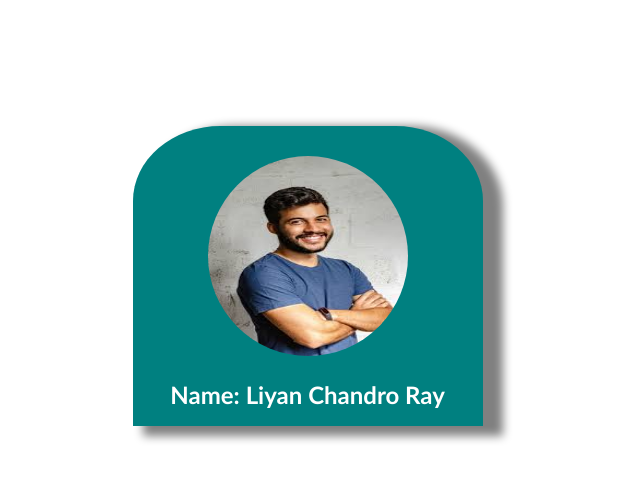
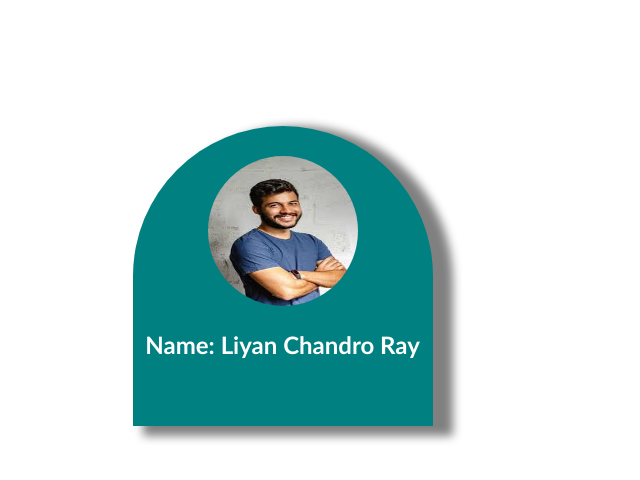
Before and after one commit to Liyanroy12/try-to-push-website, a plain HTML site: page index.html in a window 1280 px wide. Shown: the whole page, without its empty margins (381-1021 px from the left). Drawn offline with Linux system fonts and the light colour scheme.

```diff
--- a/blog.css
+++ b/blog.css
@@ -1,17 +1,17 @@
 .card{
     height: 300px;
     background-color: teal;
-    width: 350px;
-    border-top-left-radius: 25%;
-    border-top-right-radius: 25%;
+    width: 300px;
+    border-top-left-radius: 50%;
+    border-top-right-radius: 50%;
     margin-left: 40%;
     margin-top: 10%;
     box-shadow: 15px 5px 10px 5px grey;
 }
-img{
-    height: 200px;
-    width: 200px;
-    margin-left: 75px;
+.card-img{
+    height: 150px;
+    width: 150px;
+    margin-left: 25%;
     margin-top: 30px;
     border-radius: 50%;
 }
--- a/index.html
+++ b/index.html
@@ -9,7 +9,7 @@
 <body>
     </div>
     <div class="card">
-        <img src="download.jpeg" alt="man-photo">
+        <img class="card-img" src="download.jpeg" alt="man-photo">
         <h2>Name: Liyan Chandro Ray</h2>
     </div>
 </body>
```
